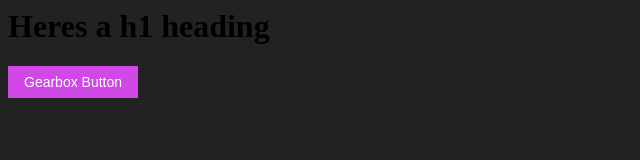
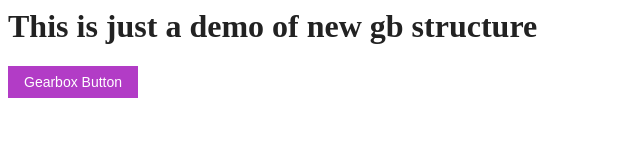
Before and after one commit to mvgeek/gbds, a plain HTML site: page index.html in a window 1280 px wide. Shown: the whole page, without its empty margins (0-640 px from the left). Drawn offline with Linux system fonts and the light colour scheme.

Commit message:
added a heading

```diff
--- a/index.html
+++ b/index.html
@@ -1,6 +1,6 @@
 <html>
     <head>
-      <link rel="stylesheet" href="build/css/gb-dark.css">
+      <link rel="stylesheet" href="build/css/gb-light.css">
     </head>
     <body style="background-color: var(--sd-surface)">
       <style>
@@ -9,10 +9,15 @@
           font-size: 14;
           padding: 8 16px;
           color: var(--sd-on-primary);
-          border: 0;}
+          border: 0;
+        }
+       .title{
+            color: var(--sd-text-high);
+       }
+
       </style>
       <div>
-        <h1>Heres a h1 heading</h1>
+        <h1 class="title">This is just a demo of new gb structure</h1>
         <button>
           Gearbox Button
         </button>
```
